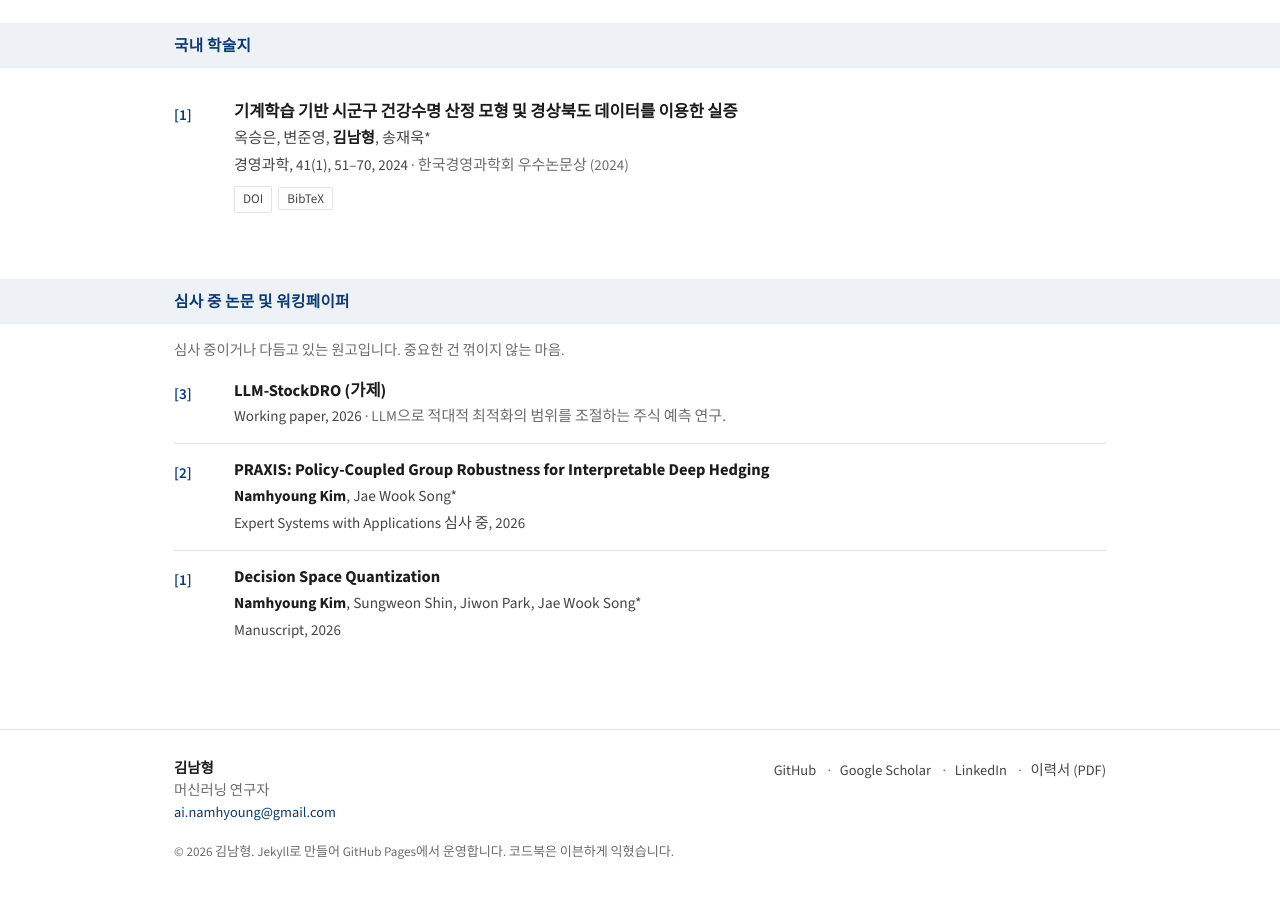
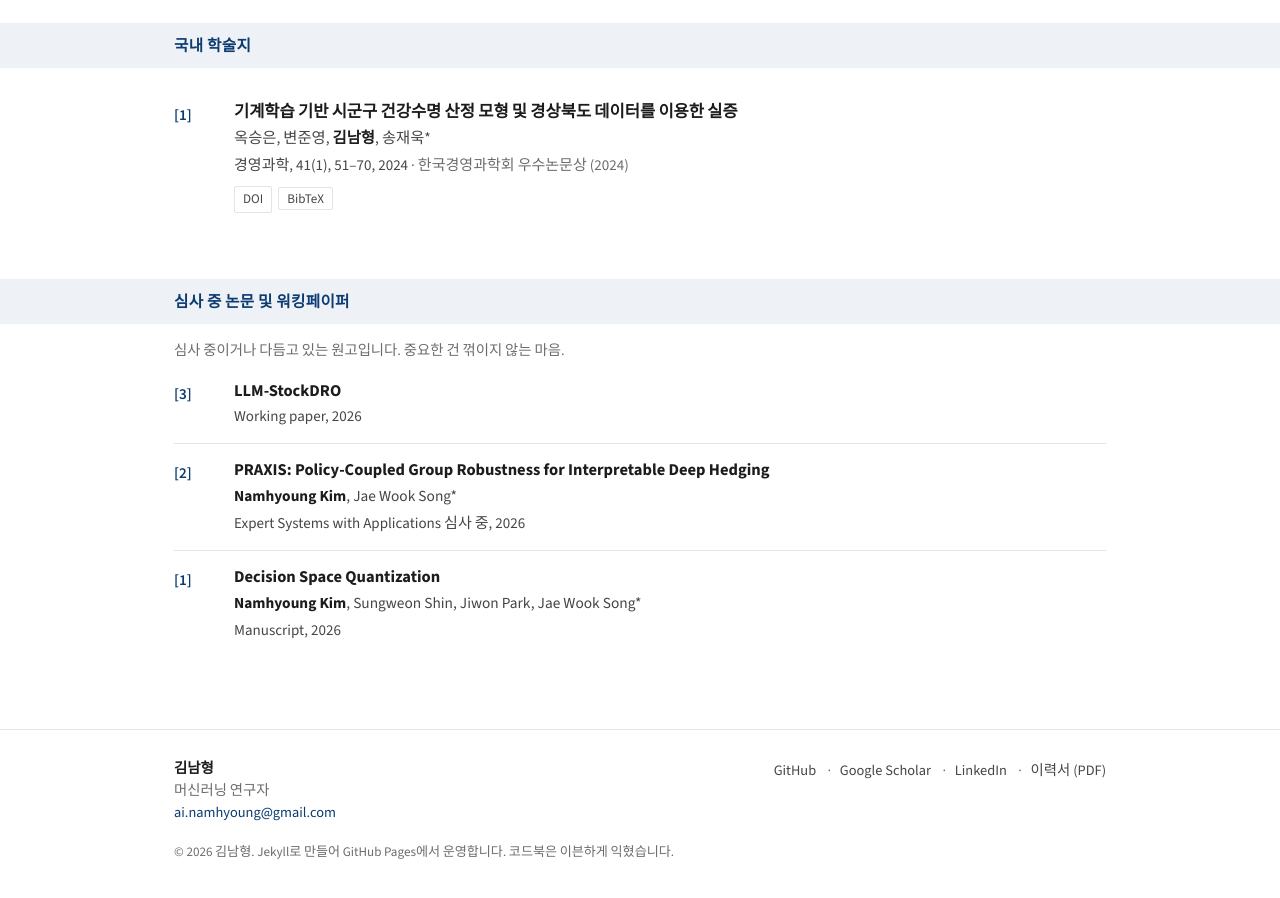
Before and after one commit to x7jeon8gi/x7jeon8gi.github.io, a Jekyll site: the page built from ko/publications.html, in a window 1280 px wide and 900 px high, scrolled down 1299 px. Built offline with Jekyll 4.4.1, drawn with Linux system fonts in a browser that asks for light colours.

Commit message:
Keep LLM-StockDRO title only in publications and both CVs

```diff
--- a/_data/publications.yml
+++ b/_data/publications.yml
@@ -182,14 +182,12 @@ domestic:
 
 working_papers:
   - id:          wp-llm-stockdro
-    title:       "LLM-StockDRO (working title)"
-    title_ko:    "LLM-StockDRO (가제)"
+    title:       "LLM-StockDRO"
+    title_ko:    "LLM-StockDRO"
     venue:       "Working paper"
     venue_ko:    "Working paper"
     venue_short: "Working paper"
     year:        2026
-    note:        "LLM-guided control of the adversarial scope for stock prediction."
-    note_ko:     "LLM으로 적대적 최적화의 범위를 조절하는 주식 예측 연구."
 
   - id:          wp-praxis
     title:       "PRAXIS: Policy-Coupled Group Robustness for Interpretable Deep Hedging"
```
Also changed, not shown: 4 other files.
